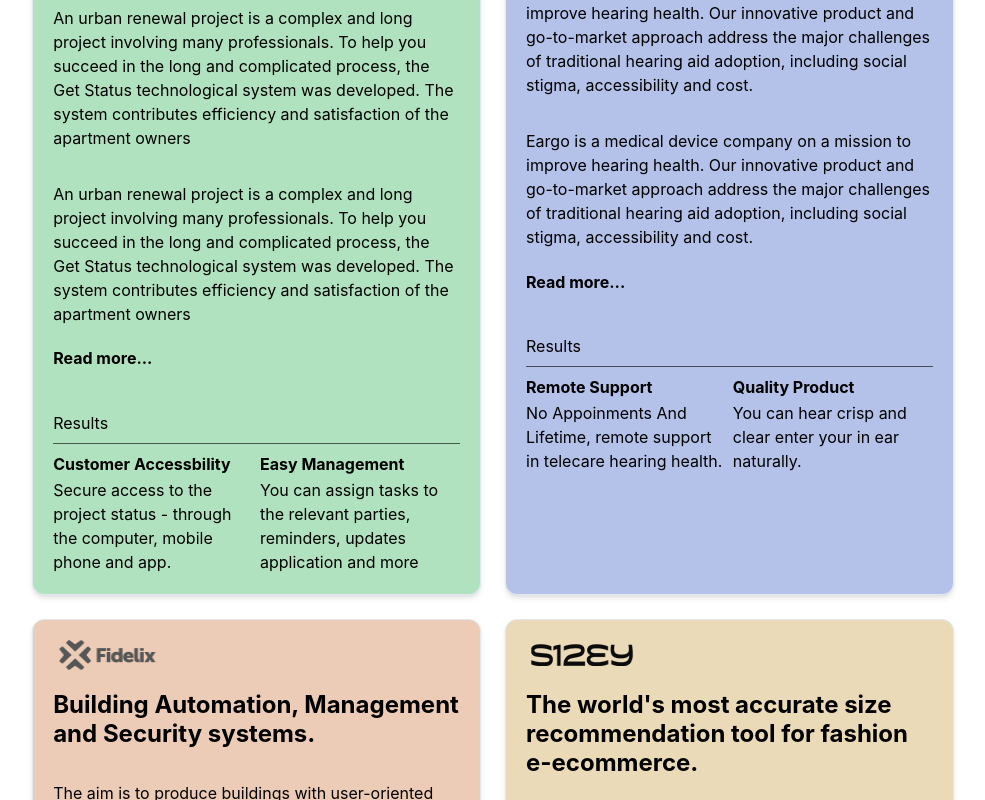
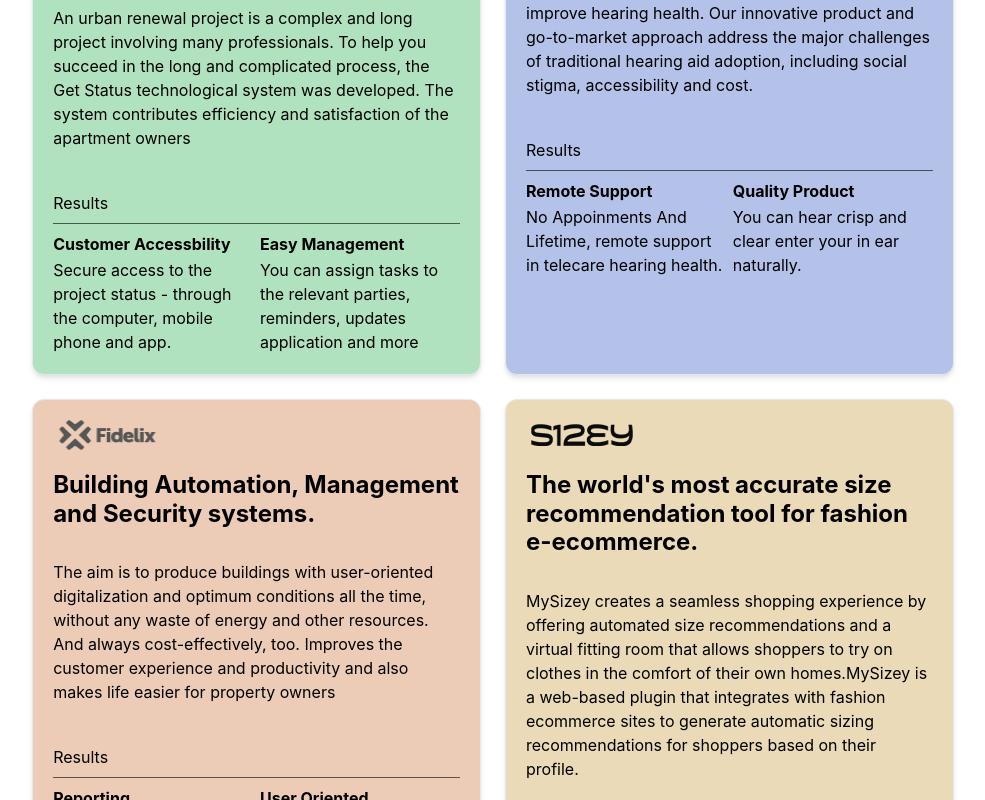
Before and after one commit to richarepo/repozitory-web, a Next.js app: page / in a window 1280 px wide. Shown: the part 1140-1940 px from the top of the page, without its empty margins (147-1132 px from the left). Built offline with nearby package versions, Linux system fonts and the light colour scheme.

Commit message:
Fixed story card issue

```diff
--- a/pages/src/components/organisations/SuccessStoryCard.tsx
+++ b/pages/src/components/organisations/SuccessStoryCard.tsx
@@ -42,10 +42,6 @@
         {title}
       </Heading>
       <Text mt={8} >{desc}</Text>
-      <Text mt={8} >{desc}</Text>
-      <Text fontWeight="bold" mt="5%" >
-        Read more...
-      </Text>
       <Text mt="10%" mb="2%" >
         Results
       </Text>
```
